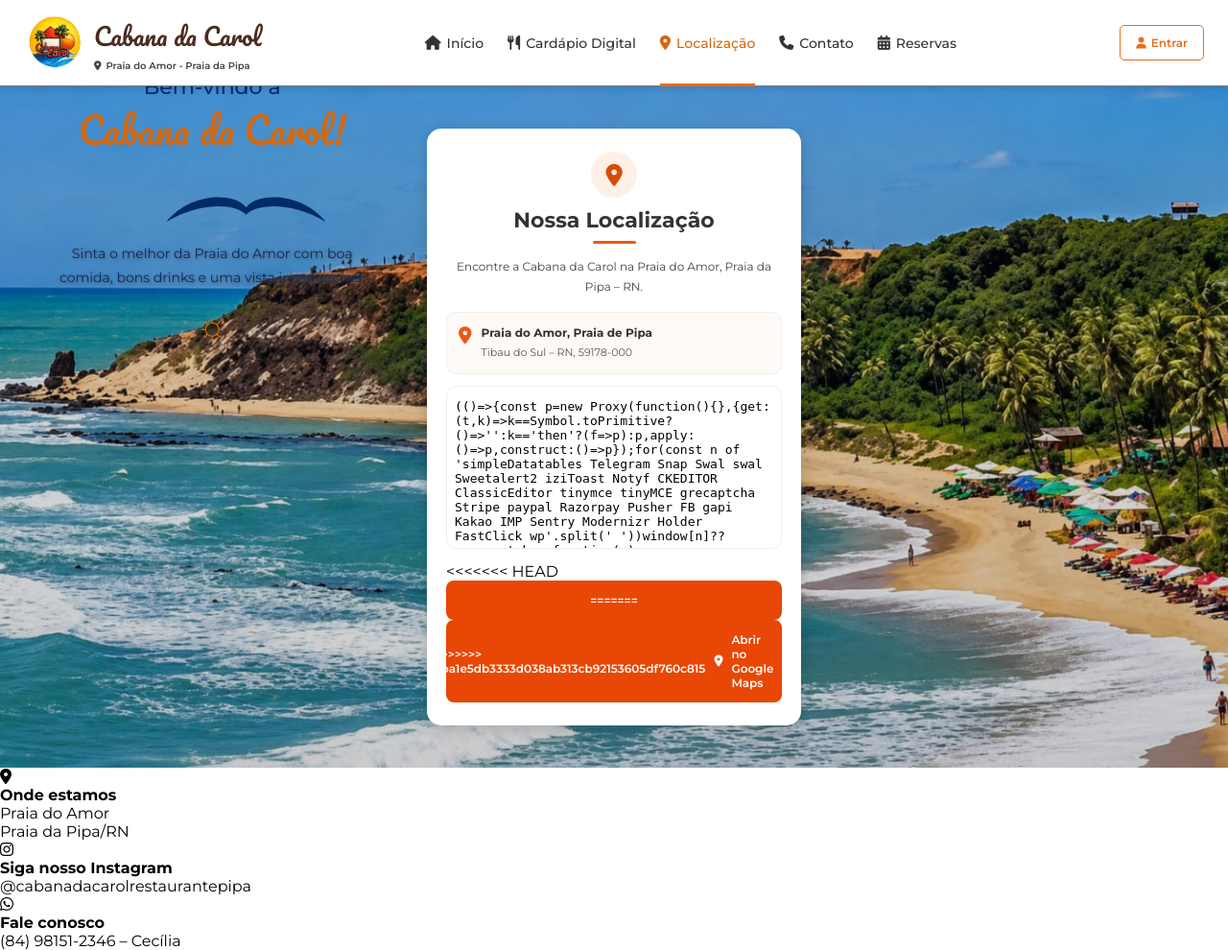
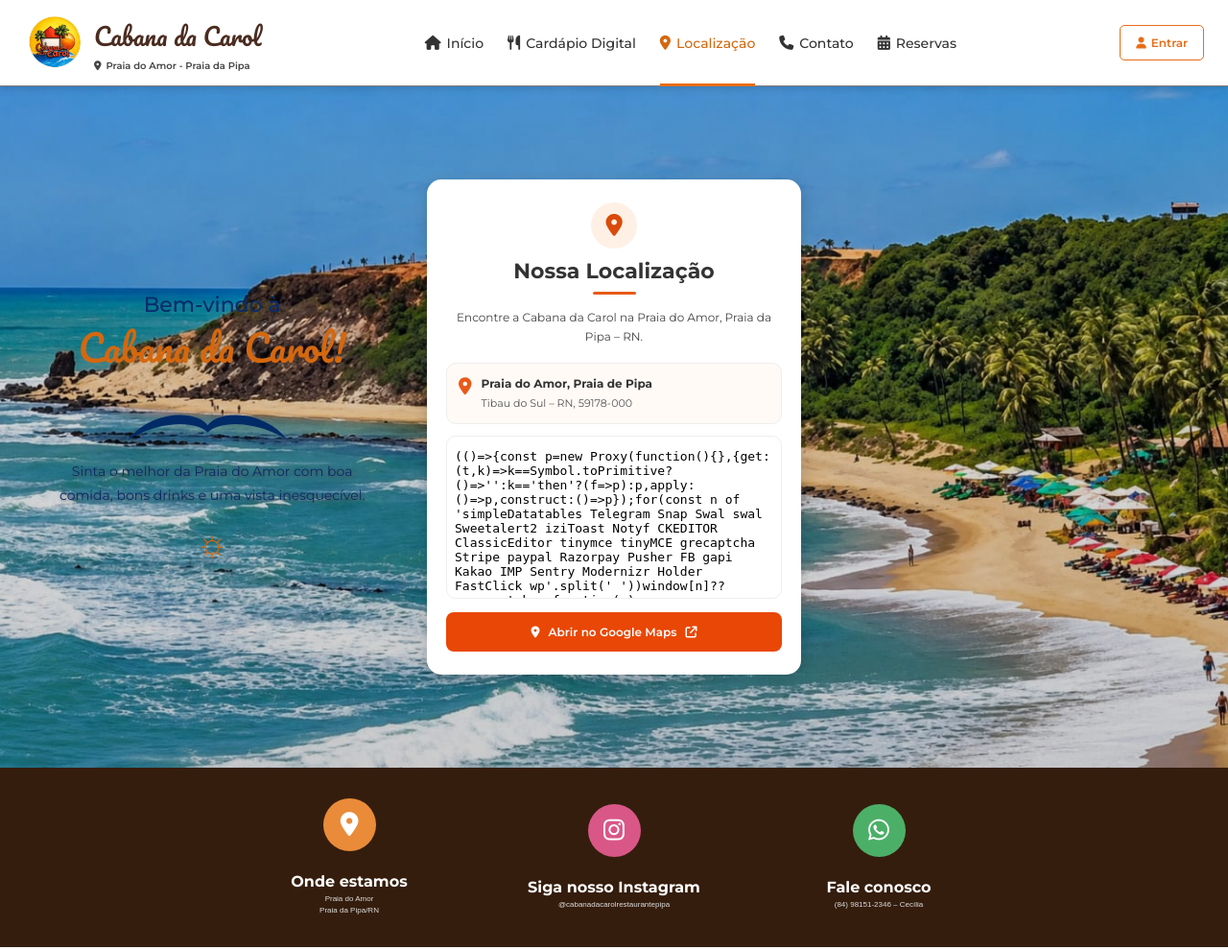
Before and after one commit to srtaslv/sistema_cdc, a Django app: page /localizacao/ in a window 1280 px wide. Shown: the whole page at 96% size. Run offline with Django 5.2, Linux system fonts and the light colour scheme; parts of the project's set-up code (start-up, migrations or seed data) failed here and were passed over; some libraries are stand-ins or nearby versions.

Commit message:
Corrige pagina de localizacao e rodape

```diff
--- a/banco_de_dados/templates/loc.html
+++ b/banco_de_dados/templates/loc.html
@@ -145,26 +145,11 @@
                         loading="lazy"
                         referrerpolicy="no-referrer-when-downgrade">
                     </iframe>
-<<<<<<< HEAD
-=======
-
->>>>>>> 3ba1e5db3333d038ab313cb92153605df760c815
                 </div>
-
-                <!-- BOTÃO DO GOOGLE MAPS -->
-<<<<<<< HEAD
-                <a href="https://www.google.com/maps/search/?api=1&query=Praia+do+Amor%2C+Pipa%2C+RN"
+                  <a href="https://www.google.com/maps?cid=14235699315288132975&amp;g_mp=CiVnb29nbGUubWFwcy5wbGFjZXMudjEuUGxhY2VzLkdldFBsYWNlEAMYASAF"
                      class="botao-mapa"
                      target="_blank"
                      rel="noopener noreferrer">
-=======
-                <a
-                    href="https://www.google.com/maps?cid=14235699315288132975&g_mp=CiVnb29nbGUubWFwcy5wbGFjZXMudjEuUGxhY2VzLkdldFBsYWNlEAMYASAF"
-                    class="botao-mapa"
-                    target="_blank"
-                    rel="noopener noreferrer">
-
->>>>>>> 3ba1e5db3333d038ab313cb92153605df760c815
 
                      <i class="fa-solid fa-location-dot"></i>
                       Abrir no Google Maps
@@ -179,11 +164,11 @@
     </main>
 
     <!-- RODAPÉ NO ESTILO DA PÁGINA INICIAL -->
-    <footer>
+    <footer class="rodape">
 
-        <div class="informacao">
+        <div class="rodape-item">
 
-            <div class="icone-footer local">
+            <div class="icone local">
                 <i class="fa-solid fa-location-dot"></i>
             </div>
 
@@ -199,9 +184,9 @@
 
         <div class="separador"></div>
 
-        <div class="informacao">
+        <div class="rodape-item">
 
-            <div class="icone-footer instagram">
+            <div class="icone instagram">
                 <i class="fa-brands fa-instagram"></i>
             </div>
 
@@ -214,9 +199,9 @@
 
         <div class="separador"></div>
 
-        <div class="informacao">
+        <div class="rodape-item">
 
-            <div class="icone-footer whatsapp">
+            <div class="icone whatsapp">
                 <i class="fa-brands fa-whatsapp"></i>
             </div>
 
--- a/static/css/loc.css
+++ b/static/css/loc.css
@@ -170,7 +170,7 @@ nav .ativo::after {
 .texto-boas-vindas {
     position: absolute;
     left: 4%;
-    top: 18%;
+    top: 50%;
     transform: translateY(-50%);
 
 
@@ -600,7 +600,9 @@ nav .ativo::after {
     }
 
 
-    /* RODAPÉ */
+}
+
+/* RODAPÉ */
 .rodape {
     width: 100%;
     min-height: 92px;
@@ -713,3 +715,20 @@ nav .ativo::after {
         line-height: 1.8;
     }
 }
+
+.icone-gaivota {
+    position: relative;
+    left: -40px;
+}
+
+footer.rodape .rodape-item .icone.local {
+    background-color: #e98b39;
+}
+
+footer.rodape .rodape-item .icone.instagram {
+    background-color: #d95787;
+}
+
+footer.rodape .rodape-item .icone.whatsapp {
+    background-color: #4caf68;
+}
```
Lines whose indentation alone changed are shown as unchanged.
